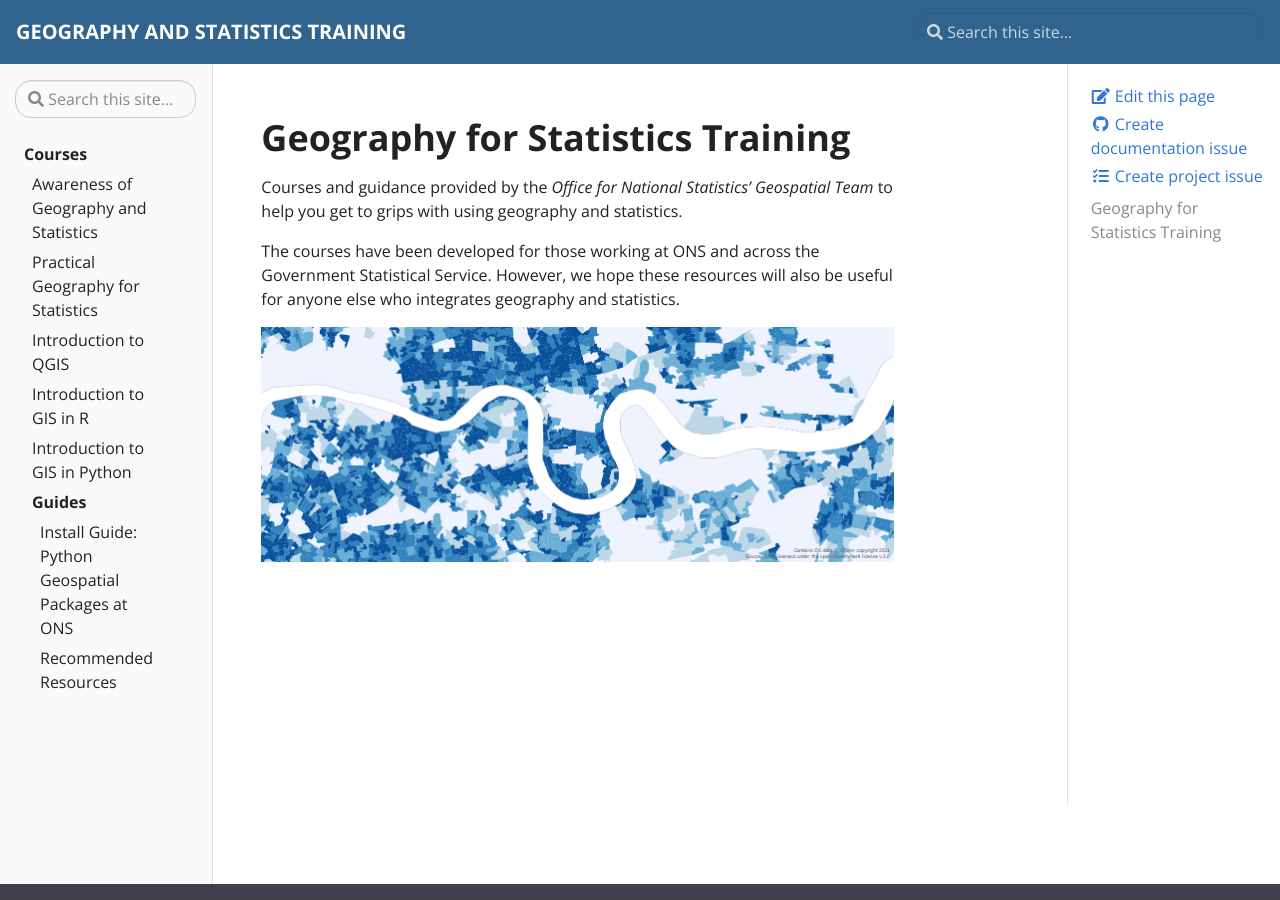
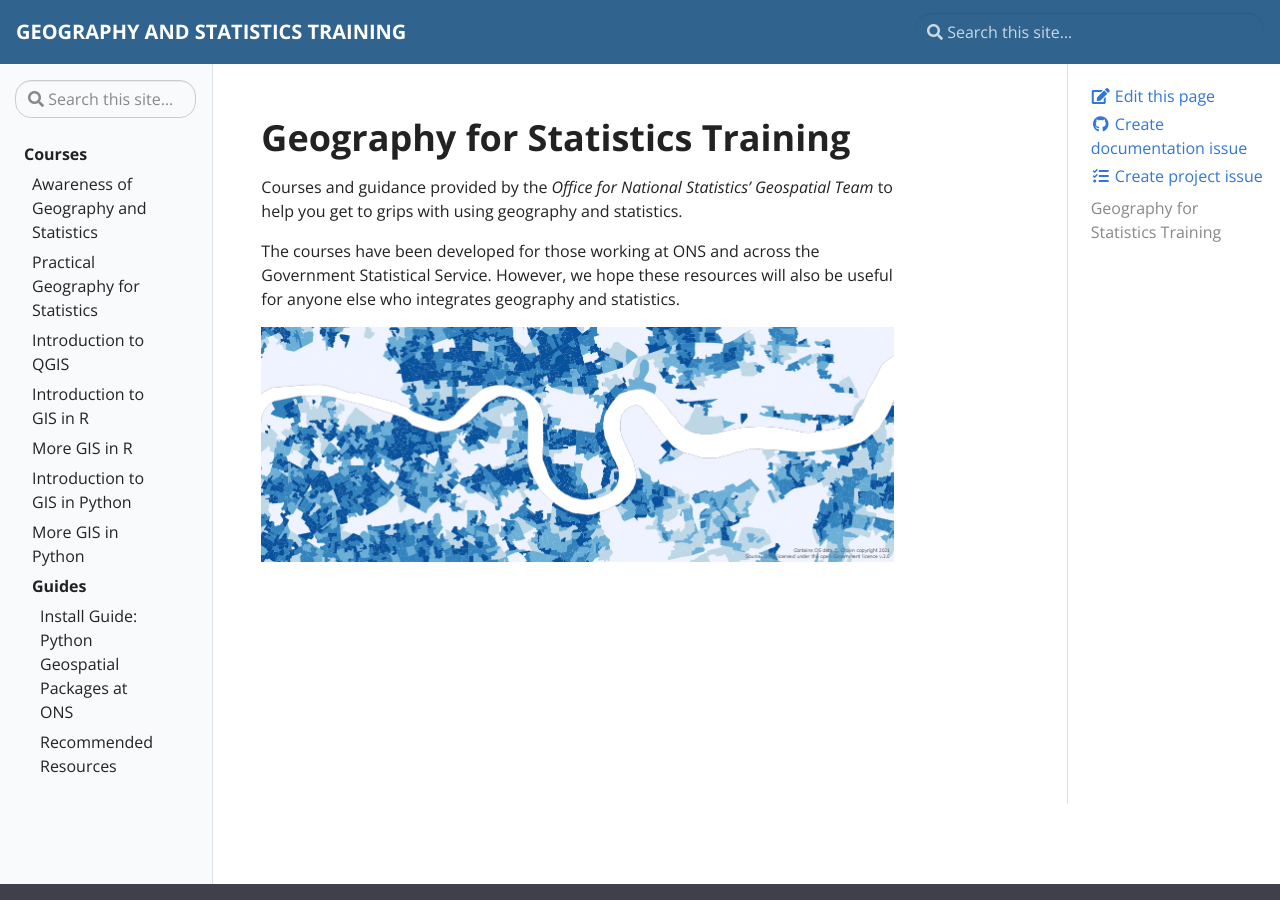
Before and after one commit to ONSgeo/geospatial-training, a Jekyll site: the page built from pages/index.md, in a window 1280 px wide and 900 px high. Built offline with Jekyll 4.4.1, drawn with Linux system fonts in a browser that asks for light colours.

Commit message:
add more GIS in python/r courses

```diff
--- a/_data/toc.yml
+++ b/_data/toc.yml
@@ -52,8 +52,12 @@
           url: "docs/intro_to_qgis#basic-mapping-in-qgis"
     - title: "Introduction to GIS in R"
       url: "docs/intro_to_gis_in_r"
+    - title: "More GIS in R"
+      url: "docs/more_gis_in_r"
     - title: "Introduction to GIS in Python"
       url: "docs/intro_to_gis_in_python"
+    - title: "More GIS in Python"
+      url: "docs/more_gis_in_python"
 - title: Guides
   url: "docs/guides/guides_overview"
   links:
```
